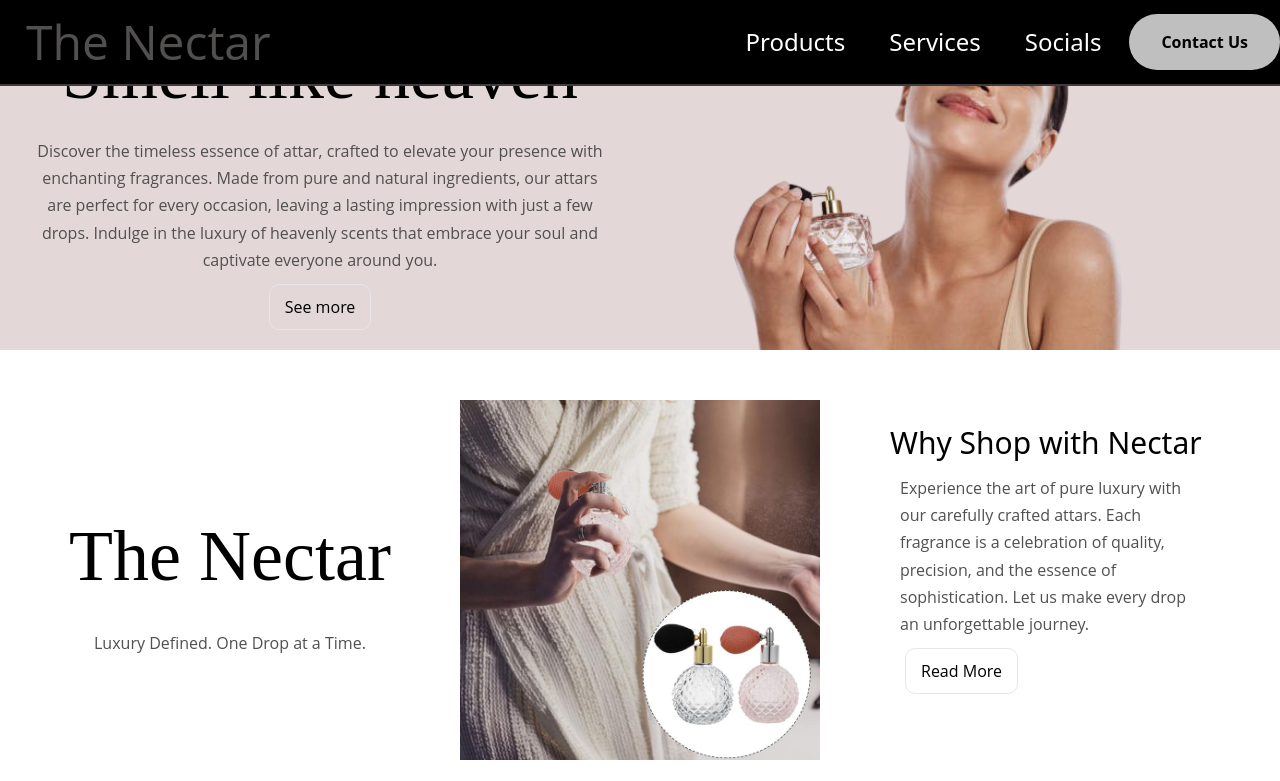
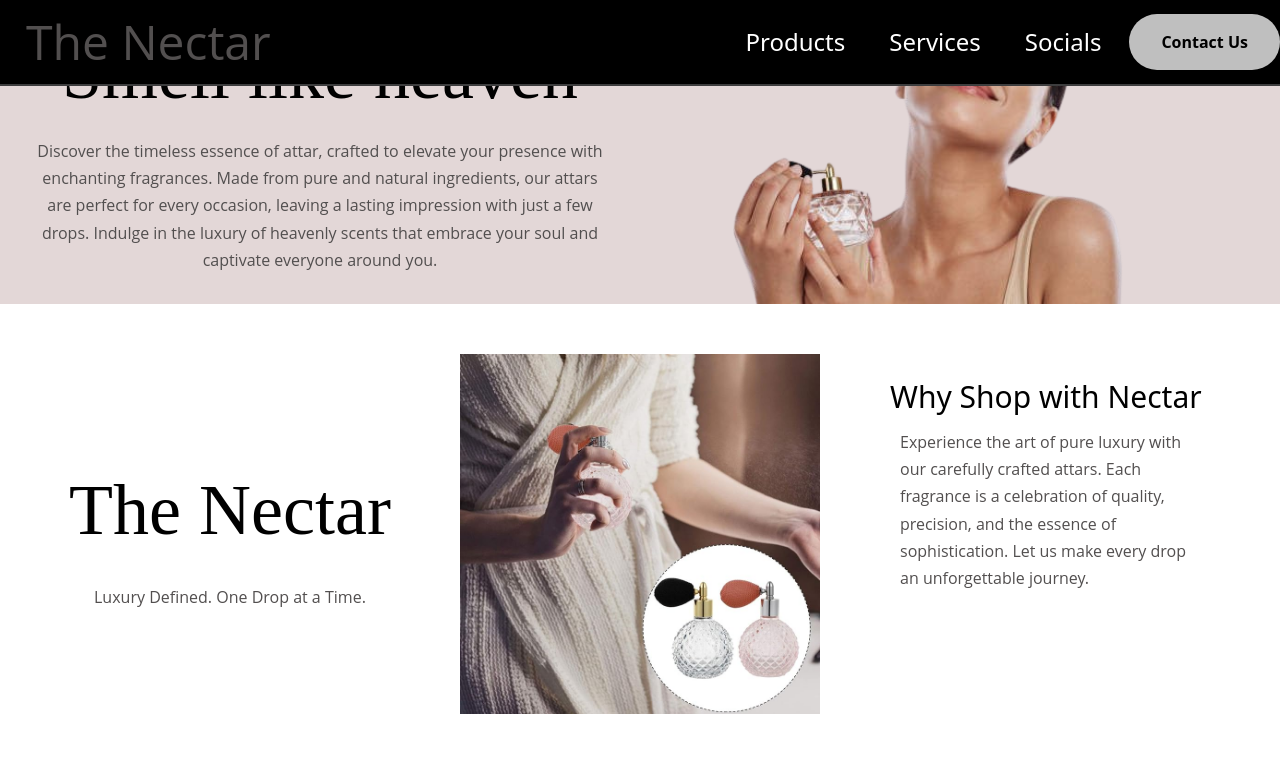
Before and after one commit to himanshusingh71/theNectar, a plain HTML site: page index.html in a window 1280 px wide. Shown: the top 781 px of the page. Drawn offline with nearby package versions, Linux system fonts and the light colour scheme.

Commit message:
Update index.html

```diff
--- a/index.html
+++ b/index.html
@@ -87,7 +87,7 @@
         <div class="container-text">
             <h1 class="large-text">Smell like heaven</h1>
             <p>Discover the timeless essence of attar, crafted to elevate your presence with enchanting fragrances. Made from pure and natural ingredients, our attars are perfect for every occasion, leaving a lasting impression with just a few drops. Indulge in the luxury of heavenly scents that embrace your soul and captivate everyone around you.</p>
-            <button class="button-style">See more</button>
+
         </div>
         <div id="image-container-1">
             <!-- <img src="images/first-image.png" alt="image"> -->
@@ -109,7 +109,6 @@
             Experience the art of pure luxury with our carefully crafted attars. Each fragrance is a celebration of quality,
             precision, and the essence of sophistication. Let us make every drop an unforgettable journey.
         </p>
-        <button class="button-style">Read More</button>
     </div>
 </div>
 
```
